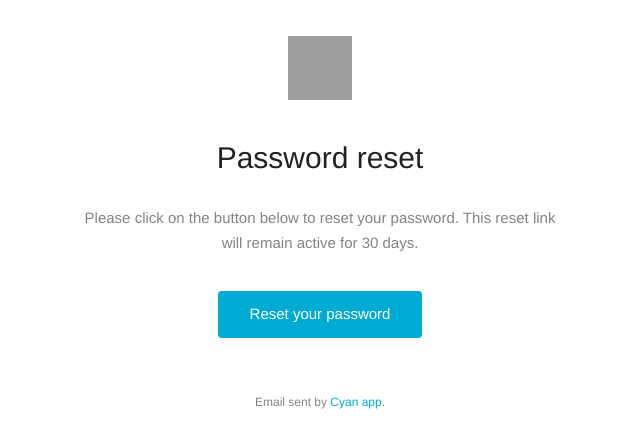
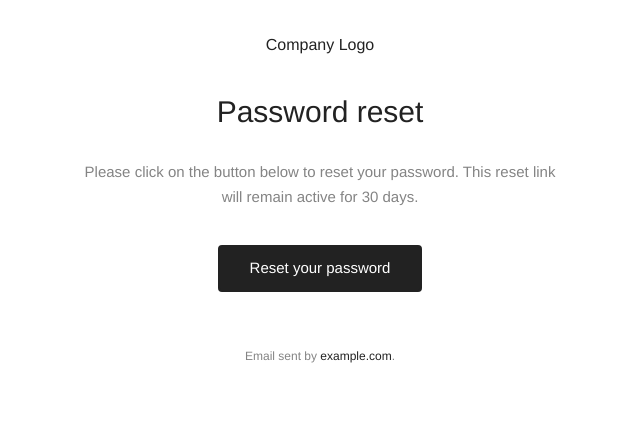
Before and after one commit to guillaumepiot/cotidia-account, a Django app: template cotidia/account/templates/account/notices/reset_password.html in a window 1280 px wide. Shown: the top 448 px of the page, without its empty margins (320-960 px from the left). Run offline with Django 3.2, Linux system fonts and the light colour scheme; the template is opened without the code that fills it, so the values that code supplies are empty; grey boxes are pictures that could not be loaded.

Commit message:
Clean up email template to be more generic.

```diff
--- a/cotidia/account/templates/account/notices/new_user_activation.html
+++ b/cotidia/account/templates/account/notices/new_user_activation.html
@@ -5,7 +5,7 @@
         <td class="" style="">&nbsp;</td>
     </tr>
     <tr>
-        <td class="container-padding" style="padding-left: 45px; padding-right: 45px; font-family: 'HelveticaNeue-Light', 'Helvetica Neue Light', 'Helvetica Neue', Helvetica, Arial, sans-serif; font-weight: 300; font-size: 15px; line-height: 25px; color: #848484; text-align: center;">
+        <td class="container-padding" style="padding-left: 45px; padding-right: 45px; font-family: Helvetica, Arial, sans-serif; font-size: 15px; line-height: 25px; color: #848484; text-align: center;">
 
             <div class="main-heading" style="padding-left: 10px; padding-right: 10px; font-size: 30px; line-height: 44px; color: #222;">Thank you for signing up.
             </div>
@@ -23,9 +23,9 @@
         <td class="container-padding" style="padding-left: 20px; padding-right: 20px;">
 
             <div align="center">
-                <table class="btn-action" border="0" cellpadding="0" cellspacing="0" style="border: 2px solid #00ABD3; border-radius: 4px; background-color: #00ABD3;" align="center">
+                <table class="btn-action" border="0" cellpadding="0" cellspacing="0" style="border: 2px solid #222; border-radius: 4px; background-color: #222;" align="center">
                     <tr>
-                        <td class="btn-text" valign="middle" style="padding-top: 12px; padding-right: 30px; padding-bottom: 14px; padding-left: 30px; font-family: 'HelveticaNeue-Light', 'Helvetica Neue Light', 'Helvetica Neue', Helvetica, Arial, sans-serif; font-weight: 300; font-size: 15px; color: #00ABD3; text-align: center;">
+                        <td class="btn-text" valign="middle" style="padding-top: 12px; padding-right: 30px; padding-bottom: 14px; padding-left: 30px; font-family: Helvetica, Arial, sans-serif; font-size: 15px; color: #222; text-align: center;">
                             <a href="{{url}}" target="_blank" class="" style="color: #fff; text-decoration: none;">Complete your registration</a>
                         </td>
                     </tr>
--- a/cotidia/account/templates/account/notices/reset_password.html
+++ b/cotidia/account/templates/account/notices/reset_password.html
@@ -5,7 +5,7 @@
         <td class="" style="">&nbsp;</td>
     </tr>
     <tr>
-        <td class="container-padding" style="padding-left: 45px; padding-right: 45px; font-family: 'HelveticaNeue-Light', 'Helvetica Neue Light', 'Helvetica Neue', Helvetica, Arial, sans-serif; font-weight: 300; font-size: 15px; line-height: 25px; color: #848484; text-align: center;">
+        <td class="container-padding" style="padding-left: 45px; padding-right: 45px; font-family: Helvetica, Arial, sans-serif; font-size: 15px; line-height: 25px; color: #848484; text-align: center;">
 
             <div class="main-heading" style="padding-left: 10px; padding-right: 10px; font-size: 30px; line-height: 44px; color: #222;">Password reset
             </div>
@@ -23,9 +23,9 @@
         <td class="container-padding" style="padding-left: 20px; padding-right: 20px;">
 
             <div align="center">
-                <table class="btn-action" border="0" cellpadding="0" cellspacing="0" style="border: 2px solid #00ABD3; border-radius: 4px; background-color: #00ABD3;" align="center">
+                <table class="btn-action" border="0" cellpadding="0" cellspacing="0" style="border: 2px solid #222; border-radius: 4px; background-color: #222;" align="center">
                     <tr>
-                        <td class="btn-text" valign="middle" style="padding-top: 12px; padding-right: 30px; padding-bottom: 14px; padding-left: 30px; font-family: 'HelveticaNeue-Light', 'Helvetica Neue Light', 'Helvetica Neue', Helvetica, Arial, sans-serif; font-weight: 300; font-size: 15px; color: #00ABD3; text-align: center;">
+                        <td class="btn-text" valign="middle" style="padding-top: 12px; padding-right: 30px; padding-bottom: 14px; padding-left: 30px; font-family: Helvetica, Arial, sans-serif; font-size: 15px; color: #222; text-align: center;">
                             <a href="{{url}}" target="_blank" class="" style="color: #fff; text-decoration: none;">Reset your password</a>
                         </td>
                     </tr>
--- a/cotidia/account/templates/account/notices/transaction.html
+++ b/cotidia/account/templates/account/notices/transaction.html
@@ -56,7 +56,7 @@ img {
 }
 
 a {
-    color: #00ABD3;
+    color: #222;
     text-decoration: none;
 }
 
@@ -165,9 +165,8 @@ a {
                         <td class="" style="">&nbsp;</td>
                     </tr>
                     <tr>
-                        <td class="container-padding" style="padding-left: 25px; padding-right: 25px; text-align: center;">
-
-                            <img src="http://cyanapp.com/img/icon-email.png" editable style="border: none;" width="64" height="64">
+                        <td class="container-padding" style="font-family: Helvetica, Arial, sans-serif; padding-left: 25px; padding-right: 25px; text-align: center; color: #222;">
+                            Company Logo
                         </td>
                     </tr>
                     <tr>
@@ -185,8 +184,8 @@ a {
             <td align="center" valign="top" bgcolor="#fff" style="background-color: #fff;">
                 <table border="0" width="600" cellpadding="0" cellspacing="0" class="container" style="width: 600px; max-width: 600px; background-color: #fff; text-align: center;" bgcolor="#fff">
                     <tr>
-                        <td class="container-padding footer-text" align="center" style="font-family: 'HelveticaNeue-Light', 'Helvetica Neue Light', 'Helvetica Neue', Helvetica, Arial, sans-serif; font-weight: 300; color:#848484; padding-left:15px; padding-right: 15px; text-align: center; font-size: 12px; line-height: 20px;">
-                            Email sent by <a href="http://cyanapp.com" style="text-decoration: none; color: #00ABD3;">Cyan app</a>.
+                        <td class="container-padding footer-text" align="center" style="font-family: Helvetica, Arial, sans-serif; color:#848484; padding-left:15px; padding-right: 15px; text-align: center; font-size: 12px; line-height: 20px;">
+                            Email sent by <a href="http://example.com" style="text-decoration: none; color: #222;">example.com</a>.
                         </td>
                     </tr>
                 </table>
```
